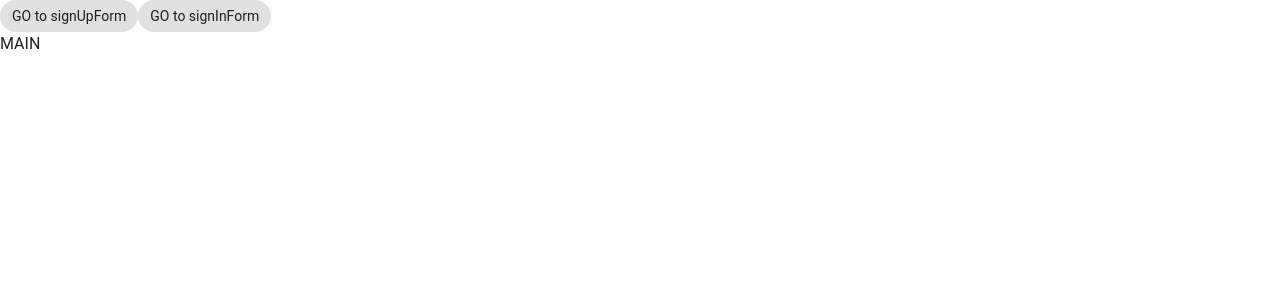
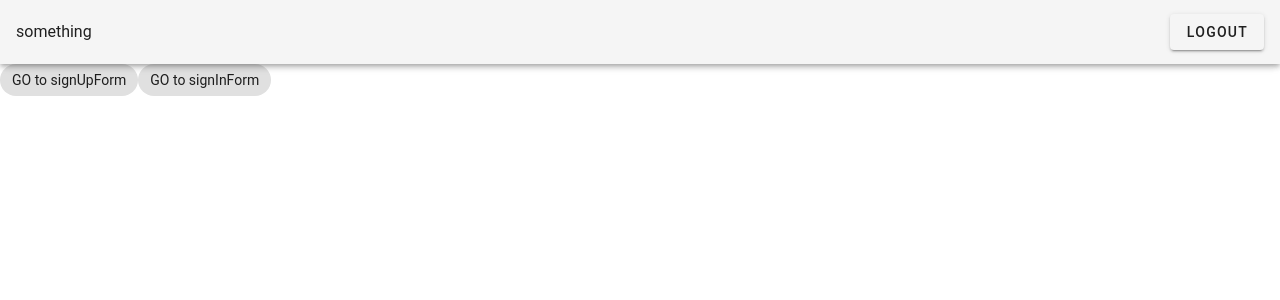
Before and after one commit to Nekrasov-A-A/firebase-form, a Vue app: page / in a window 1280 px wide. Shown: the top 300 px of the page. Built offline with nearby package versions, Linux system fonts and the light colour scheme; no server answers; sample sign-in values are in the browser's storage; the HTML template or start-up script is replaced by a standard one.

Commit message:
added def to routes

```diff
--- a/src/layouts/MainLayout.vue
+++ b/src/layouts/MainLayout.vue
@@ -1,6 +1,19 @@
 <template>
-  <div>
-    <router-view />
-    MAIN
-  </div>
+  <v-app>
+    <v-app-bar app>
+      something
+      <v-spacer></v-spacer>
+      <v-btn @click="logout">Logout</v-btn>
+    </v-app-bar>
+    <v-main>
+      <router-view />
+    </v-main>
+  </v-app>
 </template>
+
+<script>
+import { mapActions } from "vuex";
+export default {
+  methods: mapActions(["logout"]),
+};
+</script>
--- a/src/router/index.js
+++ b/src/router/index.js
@@ -1,5 +1,6 @@
 import Vue from "vue";
 import VueRouter from "vue-router";
+import firebase from "firebase/app";
 import Home from "../views/Home.vue";
 
 Vue.use(VueRouter);
@@ -9,13 +10,13 @@ const routes = [
     path: "/",
     name: "Home",
     component: Home,
-    meta: { layout: "main" },
+    meta: { layout: "main", auth: true },
   },
   {
     path: "/about",
     name: "About",
     component: () => import("../views/About.vue"),
-    meta: { layout: "main" },
+    meta: { layout: "main", auth: true },
   },
   {
     path: "/signup",
@@ -37,4 +38,13 @@ const router = new VueRouter({
   routes,
 });
 
+router.beforeEach((to, _, next) => {
+  const currentUser = firebase.auth().currentUser;
+  if (to.meta.auth && !currentUser) {
+    next("/signin");
+  } else {
+    next();
+  }
+});
+
 export default router;
--- a/src/store/auth.js
+++ b/src/store/auth.js
@@ -25,5 +25,8 @@ export default {
     async getUserId() {
       return await firebase.auth().currentUser?.uid;
     },
+    async logout() {
+      await firebase.auth().signOut();
+    },
   },
 };
```
